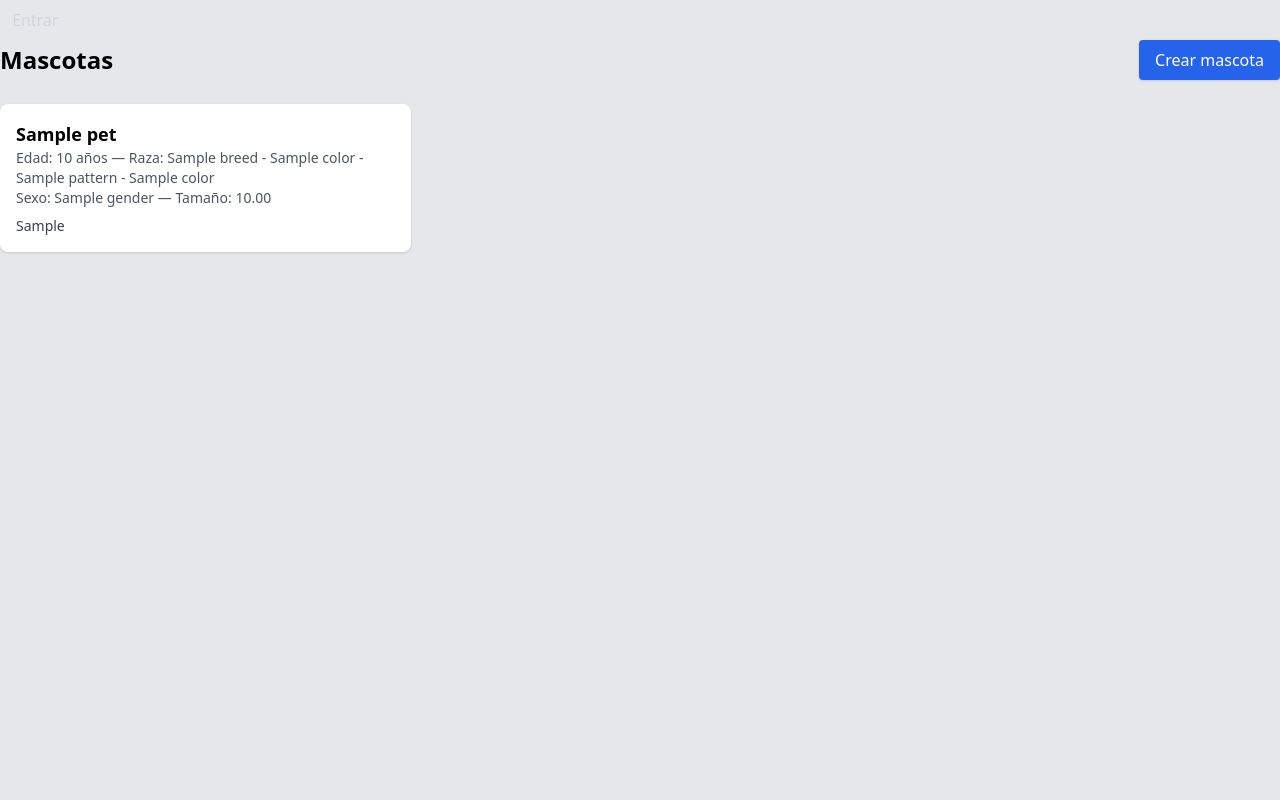
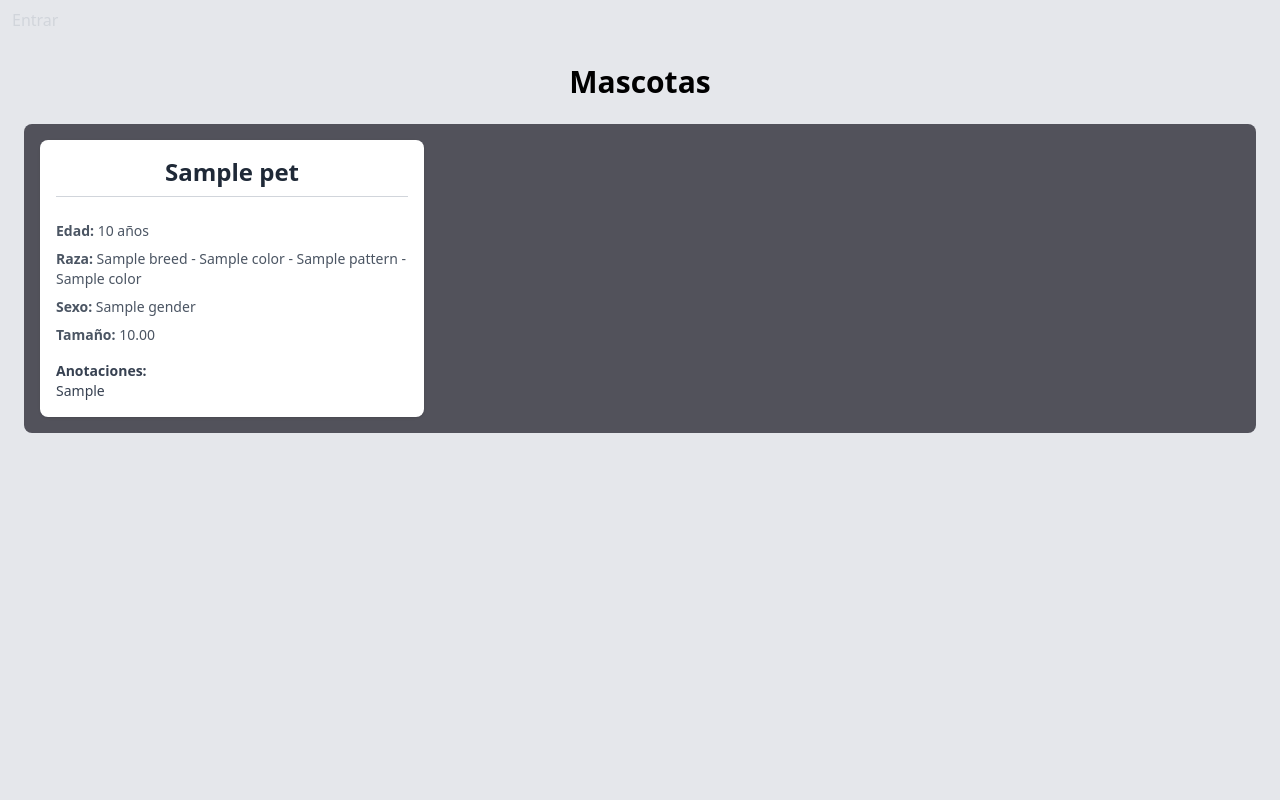
Before and after one commit to factor-rgb/Dynamus-Store, a Django app: page /list in a window 1280 px wide. Run offline with Django 5.2, Linux system fonts and the light colour scheme; tables that the repository leaves empty hold one stand-in row (values such as "Sample post"); some libraries are stand-ins or nearby versions.

Commit message:
feat: add employee level verification, change body height, improve a better pet_list.

```diff
--- a/src/core/templates/core/base.html
+++ b/src/core/templates/core/base.html
@@ -22,7 +22,7 @@
         <link href="{% static 'core/css/styles.css' %}" rel="stylesheet" />
         <script src="https://cdn.tailwindcss.com"></script>
     </head>
-    <body class="bg-gray-200">
+    <body class="bg-gray-200 min-h-screen flex flex-col">
         <c-navbar
             brand="Catty's Fundation"
             brand_url="{% url 'core:index' %}"
@@ -52,8 +52,10 @@
             </c-slot>
         </c-navbar>
 
-        {% block content %}
-        {% endblock content %}
+        <main class="flex-1 flex flex-col">
+            {% block content %}
+            {% endblock content %}
+        </main>
 
         <c-footer
             author="Factor RGB Programs"
--- a/src/core/templates/core/pet_detail.html
+++ b/src/core/templates/core/pet_detail.html
@@ -29,14 +29,16 @@
                 <dt class="text-xs text-gray-500">Tamaño</dt>
                 <dd class="font-medium">{{ pet.size }}</dd>
             </div>
+            {% if user.employee.access_level >= 2%}
                 <div class="md:col-span-2">
                     <dt class="text-xs text-gray-500">Anotaciones</dt>
                     <dd class="mt-1 text-gray-700">{{ pet.annotations|linebreaksbr }}</dd>
                 </div>
+            {% endif %}
         </dl>
+        {% if user.employee.access_level >= 3%}
             <div class="space-x-2">
                 <a href="{% url 'core:update' pet.pk %}" class="px-3 py-1 border rounded">Editar</a>
-            <!-- <a href="{% url 'core:delete' pet.pk %}" class="px-3 py-1 border rounded text-red-600">Eliminar</a> -->
                 <button
                     hx-get="{% url 'core:delete' object.pk %}"
                     hx-target="body"
@@ -45,5 +47,7 @@
                     Eliminar
                 </button>
             </div>
+        {% endif %}
+
     </div>
 {% endblock %}
--- a/src/core/templates/core/pet_list.html
+++ b/src/core/templates/core/pet_list.html
@@ -3,41 +3,154 @@
 {% block title %}Catty's/Listado de Mascotas{% endblock %}
 
 {% block content %}
-    <div class="flex items-center justify-between mb-6">
-        <h1 class="text-2xl font-bold">Mascotas</h1>
+    <div class="flex flex-col gap-6 items-center justify-between my-6">
+        <h1 class="text-3xl font-bold ease-out">Mascotas</h1>
+        {% if user.employee.access_level >= 3%}
             <a href="{% url 'core:create' %}" class="inline-block px-4 py-2 bg-blue-600 text-white rounded shadow">Crear mascota</a>
+        {% endif %}
     </div>
 
+    {% if pets %}
 
-    {% if pets %}
-        <div class="grid grid-cols-1 md:grid-cols-2 lg:grid-cols-3 gap-6">
+        {% if is_paginated %}
+            <nav class="my-6 flex items-center justify-center space-x-2">
+
+                <!-- Botón Anterior -->
+                {% if page_obj.has_previous %}
+                    <a href="?page={{ page_obj.previous_page_number }}"
+                    class="px-3 py-1 border rounded hover:bg-gray-100">
+                        Anterior
+                    </a>
+                {% else %}
+                    <span
+                        class="px-3 py-1 border rounded text-gray-400 bg-gray-100 cursor-not-allowed pointer-events-none">
+                        Anterior
+                    </span>
+                {% endif %}
+
+                <!-- Página actual -->
+                <span class="px-3 py-1">
+                    Página {{ page_obj.number }} de {{ page_obj.paginator.num_pages }}
+                </span>
+
+                <!-- Botón Siguiente -->
+                {% if page_obj.has_next %}
+                    <a href="?page={{ page_obj.next_page_number }}"
+                    class="px-3 py-1 border rounded hover:bg-gray-100">
+                        Siguiente
+                    </a>
+                {% else %}
+                    <span
+                        class="px-3 py-1 border rounded text-gray-400 bg-gray-100 cursor-not-allowed pointer-events-none">
+                        Siguiente
+                    </span>
+                {% endif %}
+
+            </nav>
+        {% endif %}
+
+        <div class="
+            bg-zinc-600
+            py-4
+            px-4
+            mx-0 sm:mx-4 lg:mx-6
+            rounded-lg
+            grid grid-cols-1 md:grid-cols-2 lg:grid-cols-3
+            gap-6 md:gap-10 lg:gap-6
+            items-start
+        ">
             {% for pet in pets %}
-                <a href="{% url 'core:detail' pet.pk %}" class="text-sm">
-                    <article class="bg-white rounded-lg shadow p-4">
-                        <h2 class="text-lg font-semibold">{{ pet.name }}</h2>
-                        <p class="text-sm text-gray-600">Edad: {{ pet.age }} años — Raza: {{ pet.breed }}</p>
-                        <p class="text-sm text-gray-600">Sexo: {{ pet.gender }} — Tamaño: {{ pet.size }}</p>
-                        <p class="mt-2 text-sm text-gray-700 truncate">{{ pet.annotations }}</p>
+                <a href="{% url 'core:detail' pet.pk %}" class="text-sm self-start">
+                    <article class="
+                        bg-white
+                        rounded-lg
+                        shadow
+                        p-4
+                        flex
+                        flex-col
+                        gap-2
+
+                        transform-gpu
+                        transition-all
+                        duration-300
+                        ease-out
+
+                        hover:scale-105
+                        hover:shadow-xl
+                        active:scale-95
+                    ">
+
+                        <h2 class="
+                            text-xl sm:text-lg md:text-xl lg:text-2xl
+                            font-semibold text-gray-800
+                            border-b border-gray-300
+                            pb-2 mb-4
+                            text-center
+                        ">
+                            {{ pet.name|capfirst }}
+                        </h2>
+                        <p class="text-sm text-gray-600">
+                            <strong>Edad:</strong> {{ pet.age }} años
+                        </p>
+                        <p class="text-sm text-gray-600">
+                            <strong>Raza:</strong> {{ pet.breed }}
+                        </p>
+                        <p class="text-sm text-gray-600">
+                            <strong>Sexo:</strong> {{ pet.gender }}
+                        </p>
+                        <p class="text-sm text-gray-600">
+                            <strong>Tamaño:</strong> {{ pet.size }}
+                        </p>
+                        <p class="mt-2 text-sm text-gray-700 truncate">
+                            <strong>Anotaciones:</strong><br>
+                            {{ pet.annotations|default:"No hay anotaciones registradas" }}
+                        </p>
                     </article>
                 </a>
             {% endfor %}
         </div>
 
+        {% if is_paginated %}
+            <nav class="my-6 flex items-center justify-center space-x-2">
 
-    {% if is_paginated %}
-        <nav class="mt-6 flex items-center justify-center space-x-2">
+                <!-- Botón Anterior -->
                 {% if page_obj.has_previous %}
-                <a href="?page={{ page_obj.previous_page_number }}" class="px-3 py-1 border rounded">Anterior</a>
+                    <a href="?page={{ page_obj.previous_page_number }}"
+                    class="px-3 py-1 border rounded hover:bg-gray-100">
+                        Anterior
+                    </a>
+                {% else %}
+                    <span
+                        class="px-3 py-1 border rounded text-gray-400 bg-gray-100 cursor-not-allowed pointer-events-none">
+                        Anterior
+                    </span>
                 {% endif %}
-            <span class="px-3 py-1">Página {{ page_obj.number }} de {{ page_obj.paginator.num_pages }}</span>
+
+                <!-- Página actual -->
+                <span class="px-3 py-1">
+                    Página {{ page_obj.number }} de {{ page_obj.paginator.num_pages }}
+                </span>
+
+                <!-- Botón Siguiente -->
                 {% if page_obj.has_next %}
-                <a href="?page={{ page_obj.next_page_number }}" class="px-3 py-1 border rounded">Siguiente</a>
+                    <a href="?page={{ page_obj.next_page_number }}"
+                    class="px-3 py-1 border rounded hover:bg-gray-100">
+                        Siguiente
+                    </a>
+                {% else %}
+                    <span
+                        class="px-3 py-1 border rounded text-gray-400 bg-gray-100 cursor-not-allowed pointer-events-none">
+                        Siguiente
+                    </span>
                 {% endif %}
+
             </nav>
         {% endif %}
 
-
     {% else %}
-        <p class="text-gray-600">No hay mascotas registradas. <a href="{% url 'core:create' %}" class="underline">Crear una</a></p>
+        <p class="text-gray-600">
+            No hay mascotas registradas.
+            <a href="{% url 'core:create' %}" class="underline">Crear una</a>
+        </p>
     {% endif %}
 {% endblock content %}
--- a/src/core/templates/cotton/card_form.html
+++ b/src/core/templates/cotton/card_form.html
@@ -1,4 +1,4 @@
-<div class="min-h-screen flex items-center justify-center">
+<div class="grow flex items-center justify-center">
     <div class="bg-white shadow-lg p-6 rounded-2xl w-full max-w-md">
         <div class="text-center">
             <form method="post" class="space-y-4">
```
Lines whose indentation alone changed are shown as unchanged.
